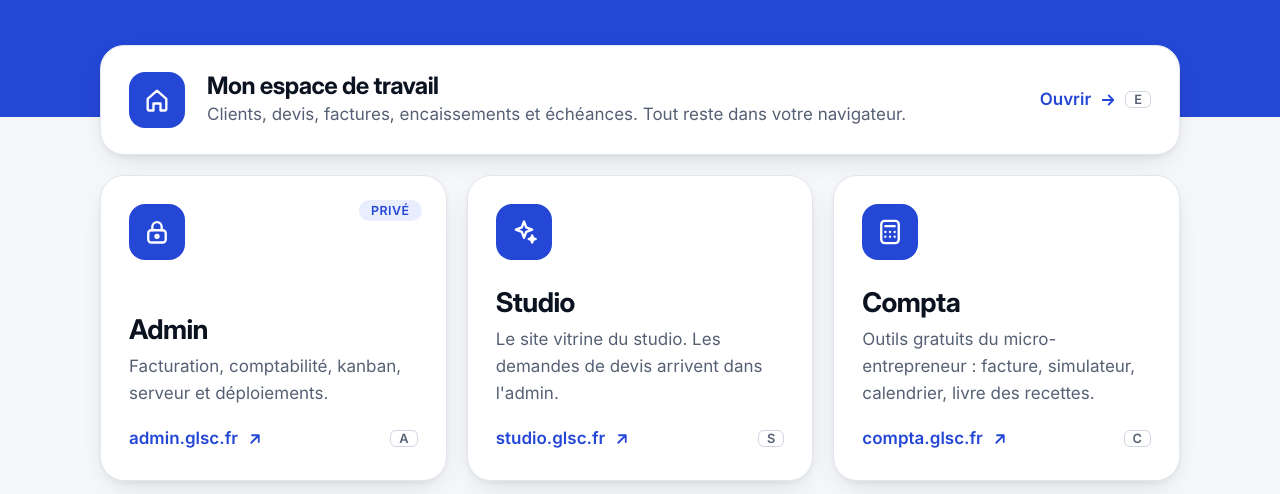
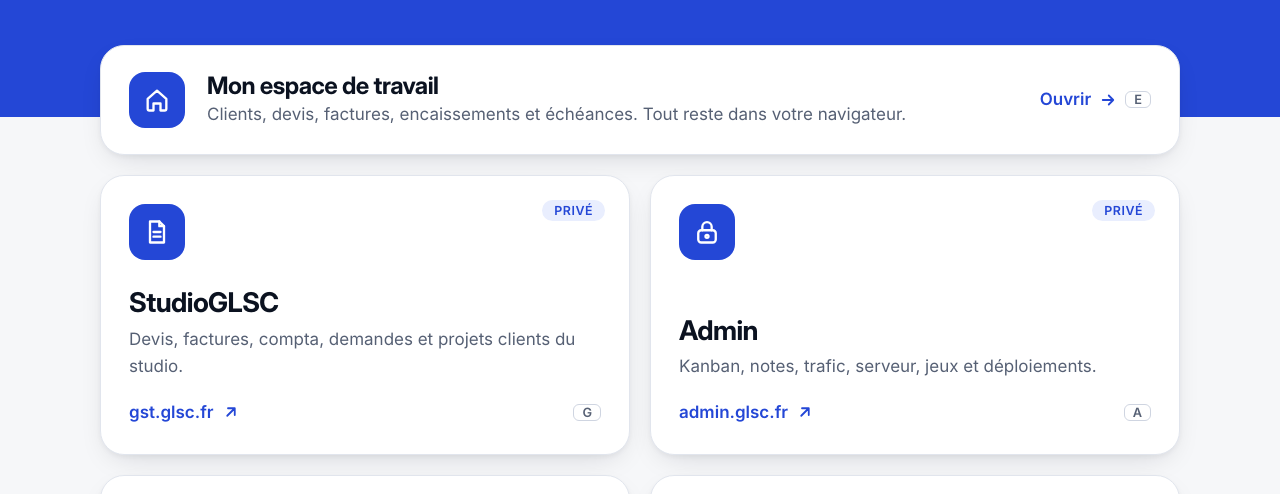
Before and after one commit to gabinlsc/pro, a website: page public/index.html in a window 1280 px wide. Shown: the part 300-794 px from the top of the page. Drawn offline with Linux system fonts and the light colour scheme.

Commit message:
Portail : porte vers l'espace StudioGLSC (gst.glsc.fr), raccourci G, grille 2×2

```diff
--- a/public/assets/pro.css
+++ b/public/assets/pro.css
@@ -25,7 +25,7 @@ a { color: inherit; }
 h1 { margin-top: 10px; font: 700 clamp(2.4rem, 6vw, 4rem)/1.05 var(--display); letter-spacing: -.03em; }
 .lead { margin-top: 16px; max-width: 36rem; font-size: 1.2rem; color: #e9eefe; }
 main { margin-top: -72px; position: relative; }
-.tiles { display: grid; gap: 20px; grid-template-columns: repeat(3, 1fr); }
+.tiles { display: grid; gap: 20px; grid-template-columns: repeat(2, 1fr); }
 .tiles li { display: flex; }
 .tile { position: relative; flex: 1; display: flex; flex-direction: column; min-height: 280px; padding: 28px; background: var(--surface); border: 1px solid var(--line); border-radius: 24px; box-shadow: var(--shadow); text-decoration: none; transition: transform .18s, border-color .18s, box-shadow .18s; }
 .tile:hover { transform: translateY(-4px); border-color: var(--accent); }
--- a/public/assets/pro.js
+++ b/public/assets/pro.js
@@ -1,5 +1,5 @@
-// Raccourcis clavier : E (Espace), A (Admin), S (Studio), C (Compta). Aucune donnée collectée, aucune requête.
-const cibles = { e: 'espace', a: 'admin', s: 'studio', c: 'compta' };
+// Raccourcis clavier : E (Espace), G (StudioGLSC), A (Admin), S (Studio), C (Compta). Aucune donnée collectée, aucune requête.
+const cibles = { e: 'espace', g: 'gst', a: 'admin', s: 'studio', c: 'compta' };
 document.addEventListener('keydown', (ev) => {
   if (ev.ctrlKey || ev.metaKey || ev.altKey || ev.shiftKey) return;
   const el = document.querySelector(`[data-cle="${cibles[ev.key.toLowerCase()]}"]`);
--- a/public/index.html
+++ b/public/index.html
@@ -4,7 +4,7 @@
 <meta charset="utf-8">
 <meta name="viewport" content="width=device-width, initial-scale=1">
 <title>Espace pro · GLSC</title>
-<meta name="description" content="Point d'entrée vers l'admin, le studio et Compta by glsc.">
+<meta name="description" content="Point d'entrée vers l'espace StudioGLSC, l'admin, le studio et Compta by glsc.">
 <meta name="robots" content="noindex, nofollow">
 <meta name="theme-color" content="#2447D6">
 <link rel="icon" href="/assets/favicon.svg" type="image/svg+xml">
@@ -27,15 +27,19 @@
     <span class="go">Ouvrir <svg viewBox="0 0 24 24" width="18" height="18" fill="none" stroke="currentColor" stroke-width="2.4" stroke-linecap="round" stroke-linejoin="round" aria-hidden="true"><path d="M5 12h14M13 6l6 6-6 6"/></svg><kbd aria-hidden="true">E</kbd></span>
   </a>
     <ul class="tiles">
-      <li class="rise d1"><a class="tile" data-cle="admin" href="https://admin.glsc.fr"><span class="badge">Privé</span>
+      <li class="rise d1"><a class="tile" data-cle="gst" href="https://gst.glsc.fr"><span class="badge">Privé</span>
+        <span class="ic"><svg viewBox="0 0 24 24" aria-hidden="true"><path d="M6 3h8l4 4v14H6z"/><path d="M14 3v4h4M9 12h6M9 16h6"/></svg></span>
+        <h2>StudioGLSC</h2><p>Devis, factures, compta, demandes et projets clients du studio.</p>
+        <span class="go">gst.glsc.fr <svg viewBox="0 0 24 24" width="18" height="18" fill="none" stroke="currentColor" stroke-width="2.4" stroke-linecap="round" stroke-linejoin="round" aria-hidden="true"><path d="M7 17 17 7M8 7h9v9"/></svg><kbd aria-hidden="true">G</kbd></span></a></li>
+      <li class="rise d2"><a class="tile" data-cle="admin" href="https://admin.glsc.fr"><span class="badge">Privé</span>
         <span class="ic"><svg viewBox="0 0 24 24" aria-hidden="true"><rect x="4.5" y="10.5" width="15" height="10.5" rx="2.6"/><path d="M8 10.5V7.5a4 4 0 0 1 8 0v3"/><circle cx="12" cy="15.7" r="1.3"/></svg></span>
-        <h2>Admin</h2><p>Facturation, comptabilité, kanban, serveur et déploiements.</p>
+        <h2>Admin</h2><p>Kanban, notes, trafic, serveur, jeux et déploiements.</p>
         <span class="go">admin.glsc.fr <svg viewBox="0 0 24 24" width="18" height="18" fill="none" stroke="currentColor" stroke-width="2.4" stroke-linecap="round" stroke-linejoin="round" aria-hidden="true"><path d="M7 17 17 7M8 7h9v9"/></svg><kbd aria-hidden="true">A</kbd></span></a></li>
-      <li class="rise d2"><a class="tile" data-cle="studio" href="https://studio.glsc.fr">
+      <li class="rise d3"><a class="tile" data-cle="studio" href="https://studio.glsc.fr">
         <span class="ic"><svg viewBox="0 0 24 24" aria-hidden="true"><path d="M12 3l1.9 5.1L19 10l-5.1 1.9L12 17l-1.9-5.1L5 10l5.1-1.9z"/><path d="M19 15l.8 2.2L22 18l-2.2.8L19 21l-.8-2.2L16 18l2.2-.8z"/></svg></span>
-        <h2>Studio</h2><p>Le site vitrine du studio. Les demandes de devis arrivent dans l'admin.</p>
+        <h2>Studio</h2><p>Le site vitrine du studio. Les demandes de devis arrivent dans l'espace StudioGLSC.</p>
         <span class="go">studio.glsc.fr <svg viewBox="0 0 24 24" width="18" height="18" fill="none" stroke="currentColor" stroke-width="2.4" stroke-linecap="round" stroke-linejoin="round" aria-hidden="true"><path d="M7 17 17 7M8 7h9v9"/></svg><kbd aria-hidden="true">S</kbd></span></a></li>
-      <li class="rise d3"><a class="tile" data-cle="compta" href="https://compta.glsc.fr">
+      <li class="rise d4"><a class="tile" data-cle="compta" href="https://compta.glsc.fr">
         <span class="ic"><svg viewBox="0 0 24 24" aria-hidden="true"><rect x="4.5" y="2.5" width="15" height="19" rx="3"/><path d="M8 7h8M8 12h.01M12 12h.01M16 12h.01M8 16h.01M12 16h.01M16 16h.01"/></svg></span>
         <h2>Compta</h2><p>Outils gratuits du micro-entrepreneur : facture, simulateur, calendrier, livre des recettes.</p>
         <span class="go">compta.glsc.fr <svg viewBox="0 0 24 24" width="18" height="18" fill="none" stroke="currentColor" stroke-width="2.4" stroke-linecap="round" stroke-linejoin="round" aria-hidden="true"><path d="M7 17 17 7M8 7h9v9"/></svg><kbd aria-hidden="true">C</kbd></span></a></li>
@@ -46,7 +50,7 @@
     <a href="https://glsc.fr">Le Hub</a>
     <a href="https://github.com/gabinlsc" rel="noopener">GitHub</a>
   </nav>
-  <p class="foot">Raccourcis clavier : <b>E</b> espace · <b>A</b> admin · <b>S</b> studio · <b>C</b> compta.</p>
+  <p class="foot">Raccourcis clavier : <b>E</b> espace · <b>G</b> StudioGLSC · <b>A</b> admin · <b>S</b> studio · <b>C</b> compta.</p>
 </div>
 <script src="/assets/pro.js"></script>
 </body>
```
Also changed, not shown: tests/portail.mjs (+6 -6 lines), README.md.
